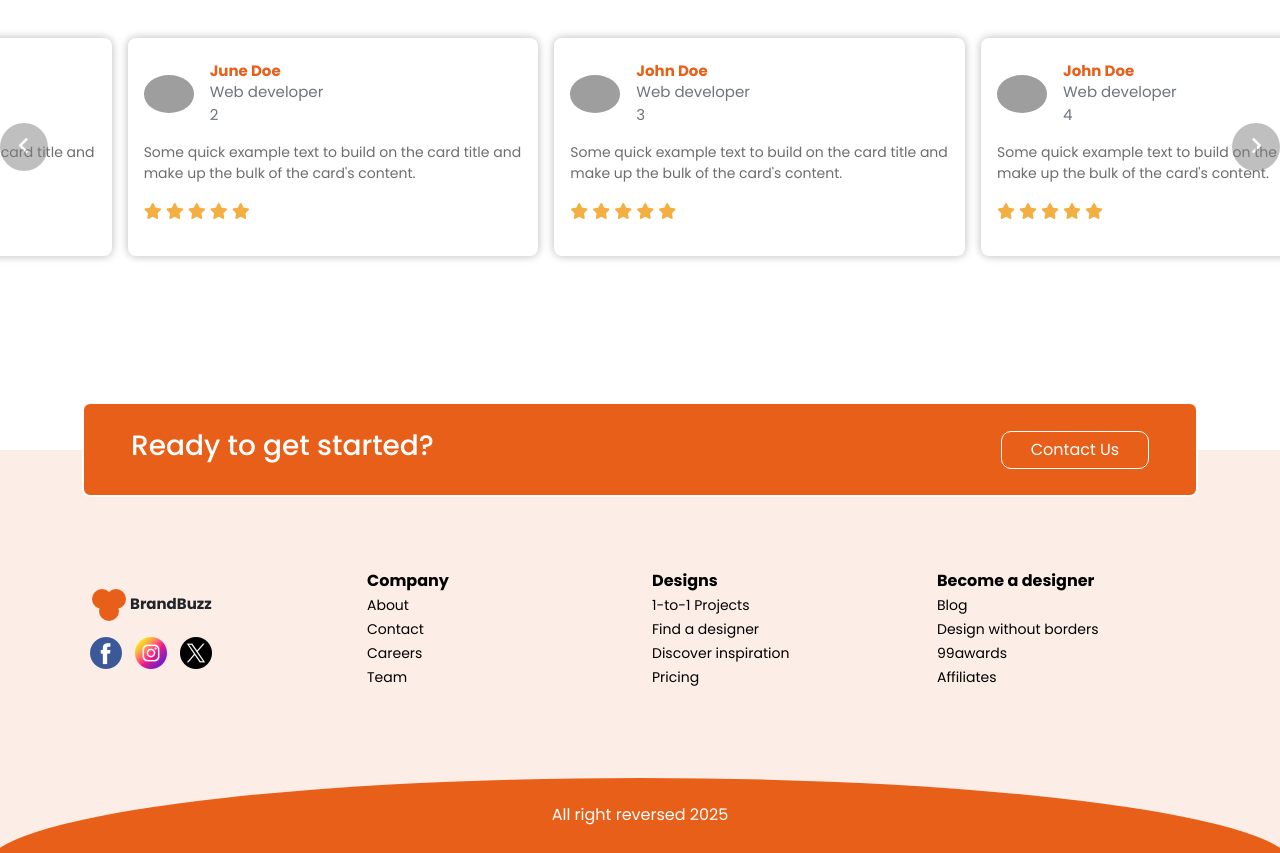
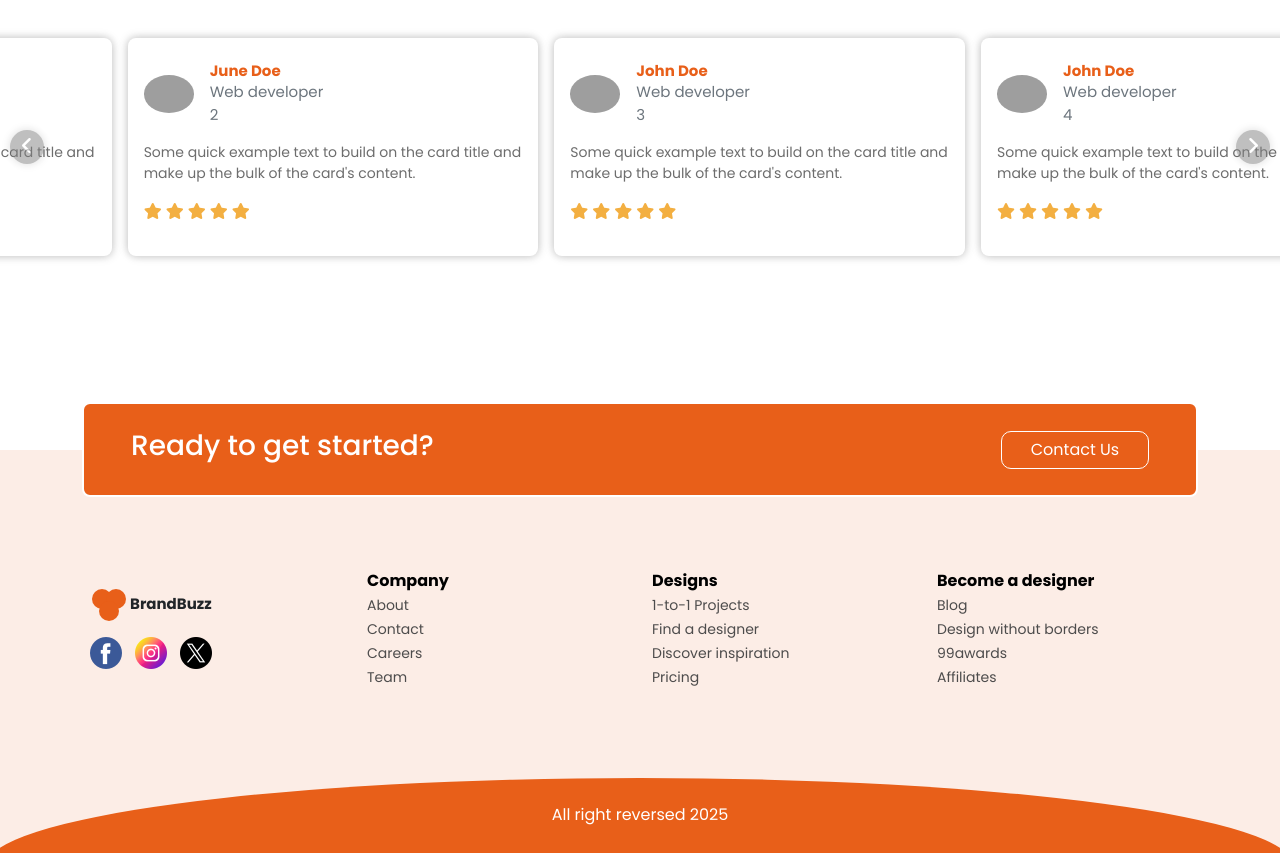
Before and after one commit to BanderMohammed2000/brand-buzz-website, a Vue app: page / in a window 1280 px wide. Shown: the part 2900-3753 px from the top of the page. Built offline with nearby package versions, Linux system fonts and the light colour scheme; grey boxes are pictures that could not be loaded.

Commit message:
the footer done

```diff
--- a/src/App.vue
+++ b/src/App.vue
@@ -48,9 +48,11 @@ section:not(section#comments) {
 
 @media (max-width: 575.98px) {
   header,
-  section {
-    padding-left: 30px;
-    padding-right: 30px;
+  section:not(section#comments) {
+    padding-left: 15px;
+    padding-right: 15px;
+    /* padding-left: 30px;
+    padding-right: 30px; */
   }
 }
 </style>
--- a/src/components/layout/TheFooter.vue
+++ b/src/components/layout/TheFooter.vue
@@ -13,7 +13,7 @@
           </div>
         </div>
       </div>
-      <div class="row mt-4">
+      <div class="row mt-4 ps-2 ps-lg-0">
         <div class="col-lg-3 col-6 col-md-4 my-auto col-icon">
           <div>
             <div class="d-flex">
--- a/src/components/ui/CarouselSlider.vue
+++ b/src/components/ui/CarouselSlider.vue
@@ -330,12 +330,34 @@ export default {
 
 .carousel-control-prev,
 .carousel-control-next {
-  width: 3rem;
-  height: 3rem;
-  background-color: grey;
+  width: 34px;
+  height: 34px;
+  background-color: gray;
   border-radius: 50%;
   top: 50%;
   transform: translateY(-50%);
+  box-shadow: 1px 1px 10px rgba(0, 0, 0, 0.15),
+    -1px -1px 10px rgba(0, 0, 0, 0.15);
+}
+
+.carousel-control-next,
+.carousel-control-prev {
+  opacity: 0.5;
+  color: #ffffff;
+}
+
+.carousel-control-next:hover,
+.carousel-control-prev:hover {
+  color: #ffffff;
+  opacity: inherit;
+}
+
+.carousel-control-next {
+  right: 10px;
+}
+
+.carousel-control-prev {
+  left: 10px;
 }
 
 /*
@@ -409,5 +431,12 @@ transition
     flex: 0 0 100%;
     /* flex: 0 0 450px; */
   }
+  .carousel-control-next {
+    right: 7px;
+  }
+
+  .carousel-control-prev {
+    left: 7px;
+  }
 }
 </style>
--- a/src/components/ui/UnorderedList.vue
+++ b/src/components/ui/UnorderedList.vue
@@ -1,7 +1,8 @@
 <template>
   <ul class="list-unstyled">
     <li v-for="(item, index) in items" :key="index">
-      <a href="#">{{ item }}</a>
+      <a href="#" v-if="index !== 0">{{ item }}</a>
+      <p v-else class="mb-0">{{ item }}</p>
     </li>
   </ul>
 </template>
@@ -18,13 +19,19 @@ export default {
 </script>
 
 <style scoped>
-.list-unstyled li:first-child a {
+.list-unstyled li:first-child {
   font-weight: 700;
   font-size: 16px;
+  color: #000000;
 }
-.list-unstyled li a {
+.list-unstyled li:not(:first-child) a {
   text-decoration: none;
+  color: #4d4c4c;
+  font-size: 14px;
+  transition: all 0.3s ease;
+}
+
+.list-unstyled li:not(:first-child) a:hover {
   color: #000000;
-  font-size: 14px;
 }
 </style>
```
